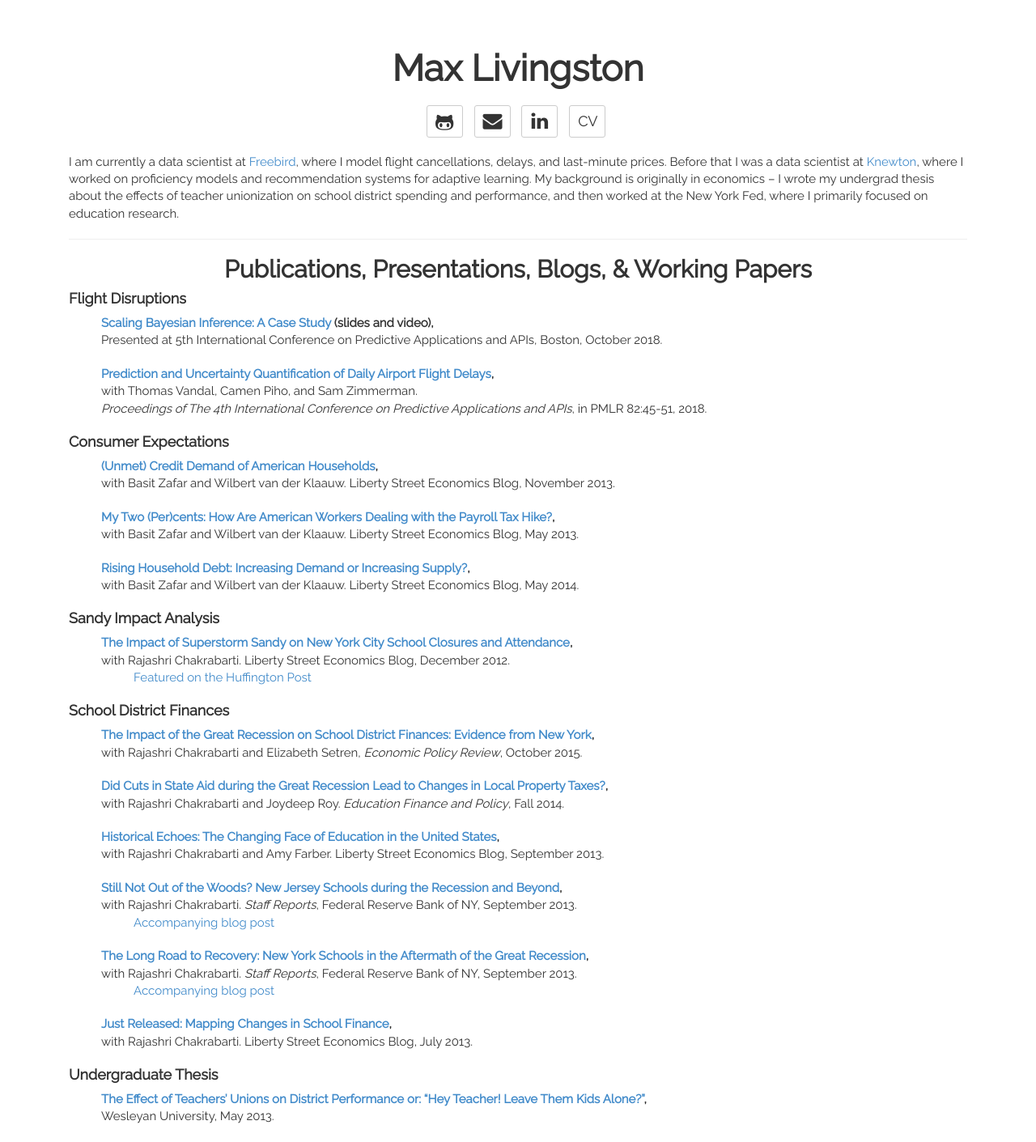
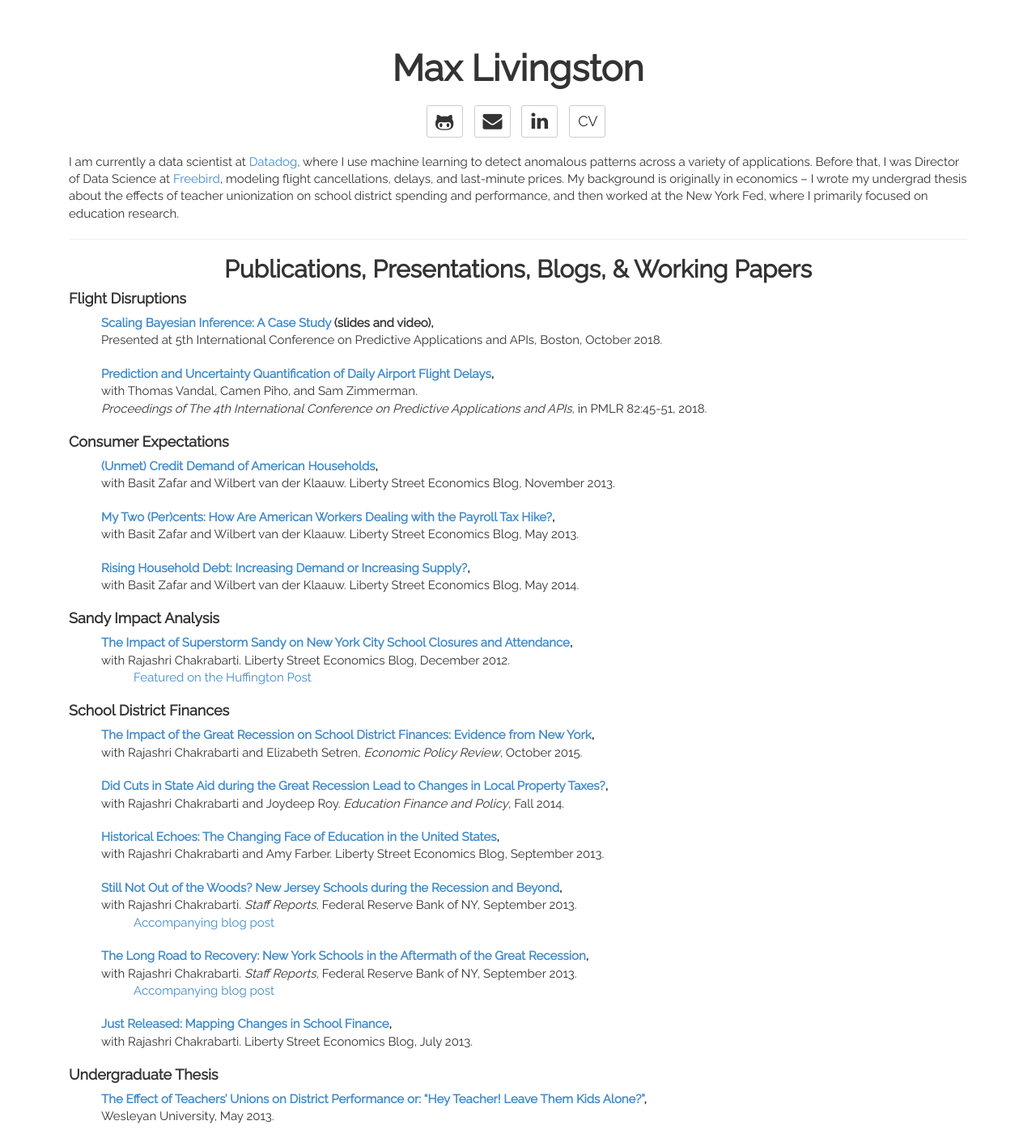
Before and after one commit to maxliving/maxliving.github.io, a Jekyll site: the page built from index.md, in a window 1280 px wide. Shown: the whole page at 81% size. Built offline with Jekyll 4.4.1, drawn with Linux system fonts in a browser that asks for light colours; nearby versions of some CDN libraries; some web fonts are replaced.

Commit message:
Updating resume

```diff
--- a/index.md
+++ b/index.md
@@ -7,7 +7,7 @@ title: Max Livingston
 {% include contact_list.html %}
 <hr style="height:1px; visibility:hidden; margin:8px;" />
 
-I am currently a data scientist at [Freebird](http://getfreebird.com), where I model flight cancellations, delays, and last-minute prices. Before that I was a data scientist at [Knewton](http://knewton.com), where I worked on proficiency models and recommendation systems for adaptive learning. My background is originally in economics -- I wrote my undergrad thesis about the effects of teacher unionization on school district spending and performance, and then worked at the New York Fed, where I primarily focused on education research.
+I am currently a data scientist at [Datadog](https://datadoghq.com), where I use machine learning to detect anomalous patterns across a variety of applications. Before that, I was Director of Data Science at [Freebird](https://getfreebird.com), modeling flight cancellations, delays, and last-minute prices. My background is originally in economics -- I wrote my undergrad thesis about the effects of teacher unionization on school district spending and performance, and then worked at the New York Fed, where I primarily focused on education research.
 
 ---
 
```
Also changed, not shown: 21 other files.
